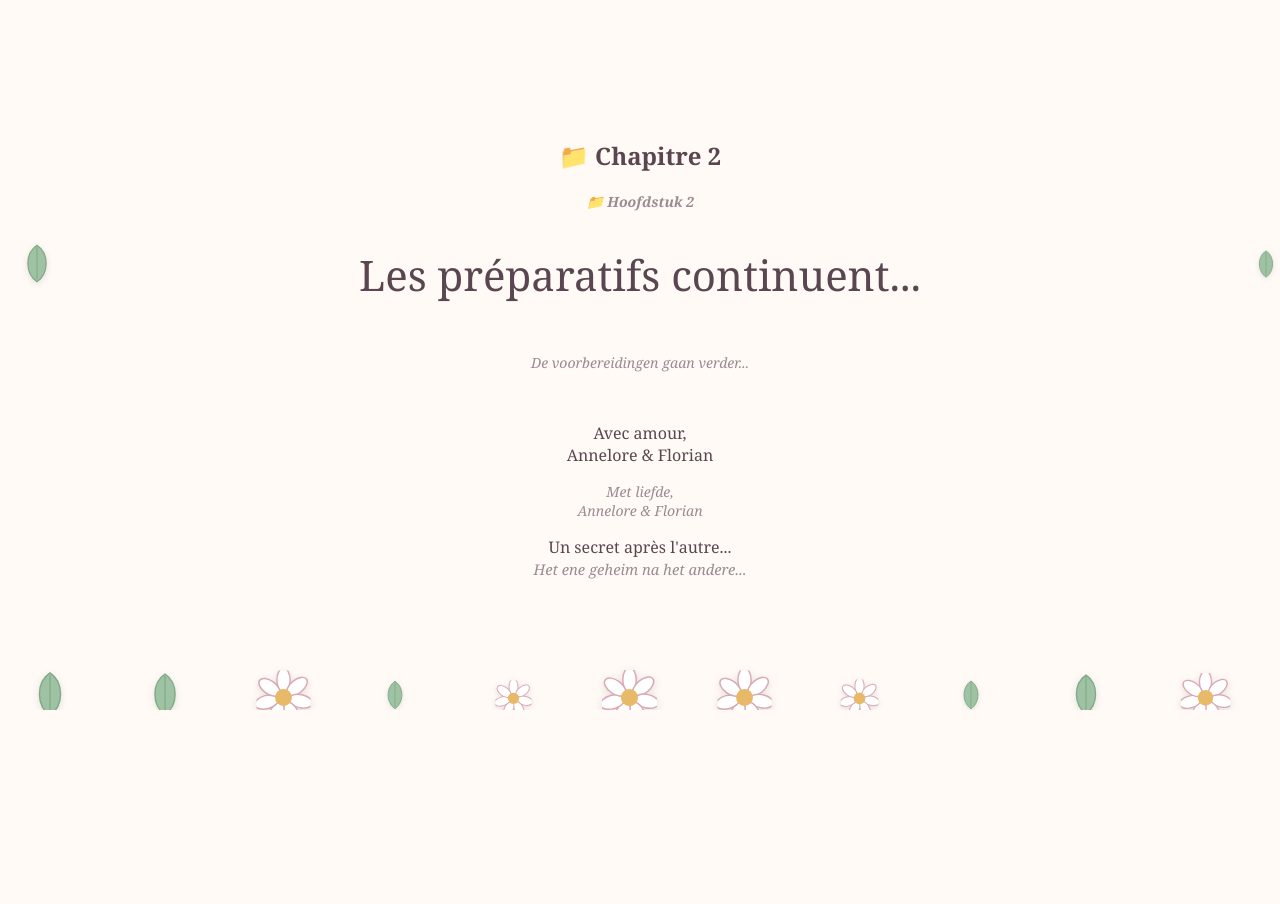
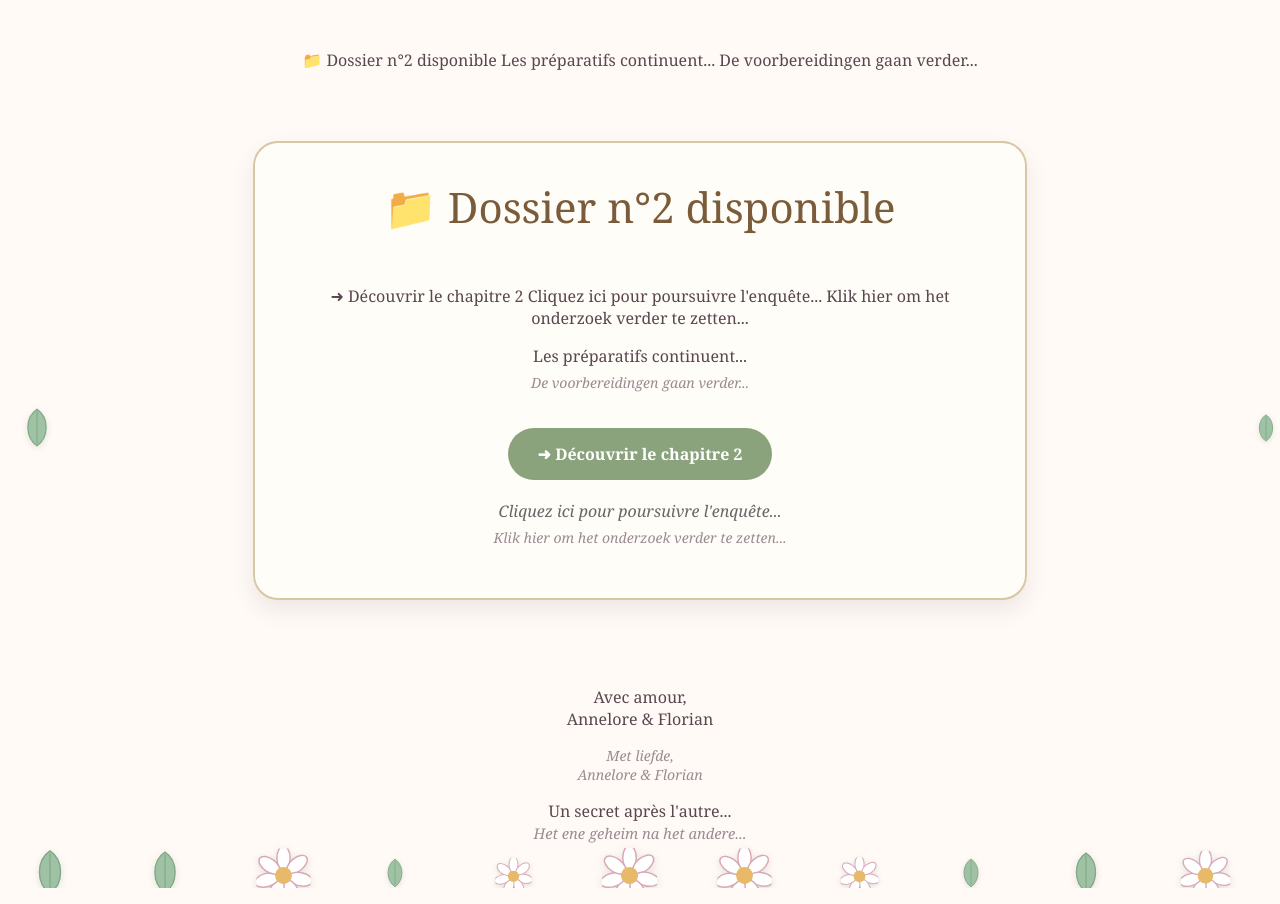
Before and after one commit to mariageAnneloreFlorian/Mariage, a plain HTML site: page index.html in a window 1280 px wide. Shown: the part 5180-6084 px from the top of the page. Before the commit the page ends 5890 px from the top, so only its background shows below. Drawn offline with Linux system fonts and the light colour scheme.

Commit message:
Update index.html

```diff
--- a/index.html
+++ b/index.html
@@ -179,18 +179,38 @@
         </div>
     </div>
 </section>
+
+📁 Dossier n°2 disponible
+Les préparatifs continuent...
+De voorbereidingen gaan verder...
 <section class="chapitre-suivant">
-   <h1>📁 Chapitre 2</h1>
+    <div class="dossier-enquete">
+        <h2>📁 Dossier n°2 disponible</h2>
 
-<h1 class="nl">
-📁 Hoofdstuk 2
-</h1>
+➜ Découvrir le chapitre 2
+Cliquez ici pour poursuivre l'enquête...
+Klik hier om het onderzoek verder te zetten...
+        <p>
+            Les préparatifs continuent...
+            <br>
+            <span class="nl">
+                De voorbereidingen gaan verder...
+            </span>
+        </p>
 
-<h2>Les préparatifs continuent...</h2>
+        <a href="chapitre2.html" class="btn-chapitre">
+            ➜ Découvrir le chapitre 2
+        </a>
 
-<h2 class="nl">
-De voorbereidingen gaan verder...
-</h2>
+        <p class="note-enquete">
+            Cliquez ici pour poursuivre l'enquête...
+            <br>
+            <span class="nl">
+                Klik hier om het onderzoek verder te zetten...
+            </span>
+        </p>
+    </div>
+</section>
 <footer>
 <p>
 Avec amour,<br>
```
